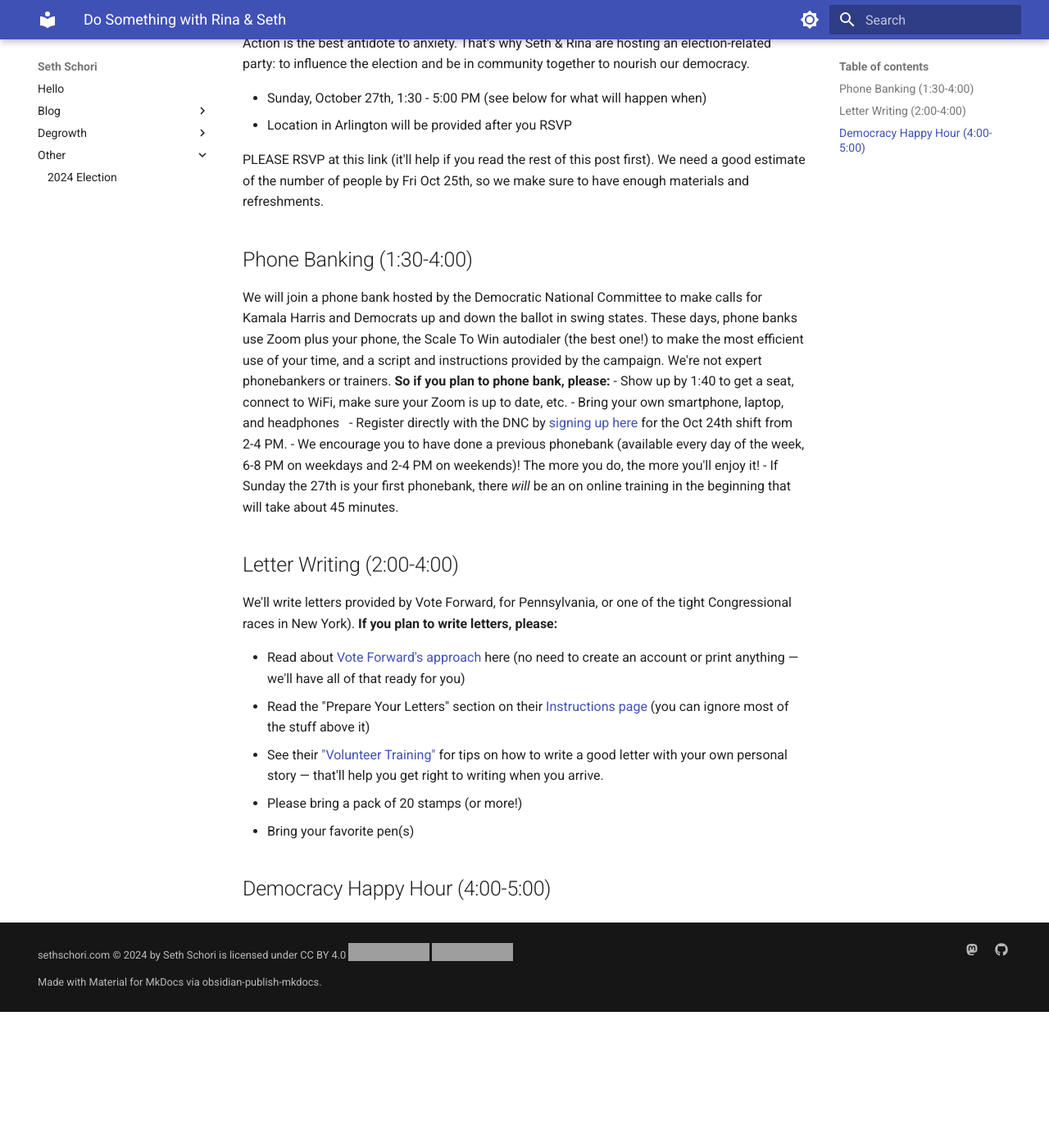
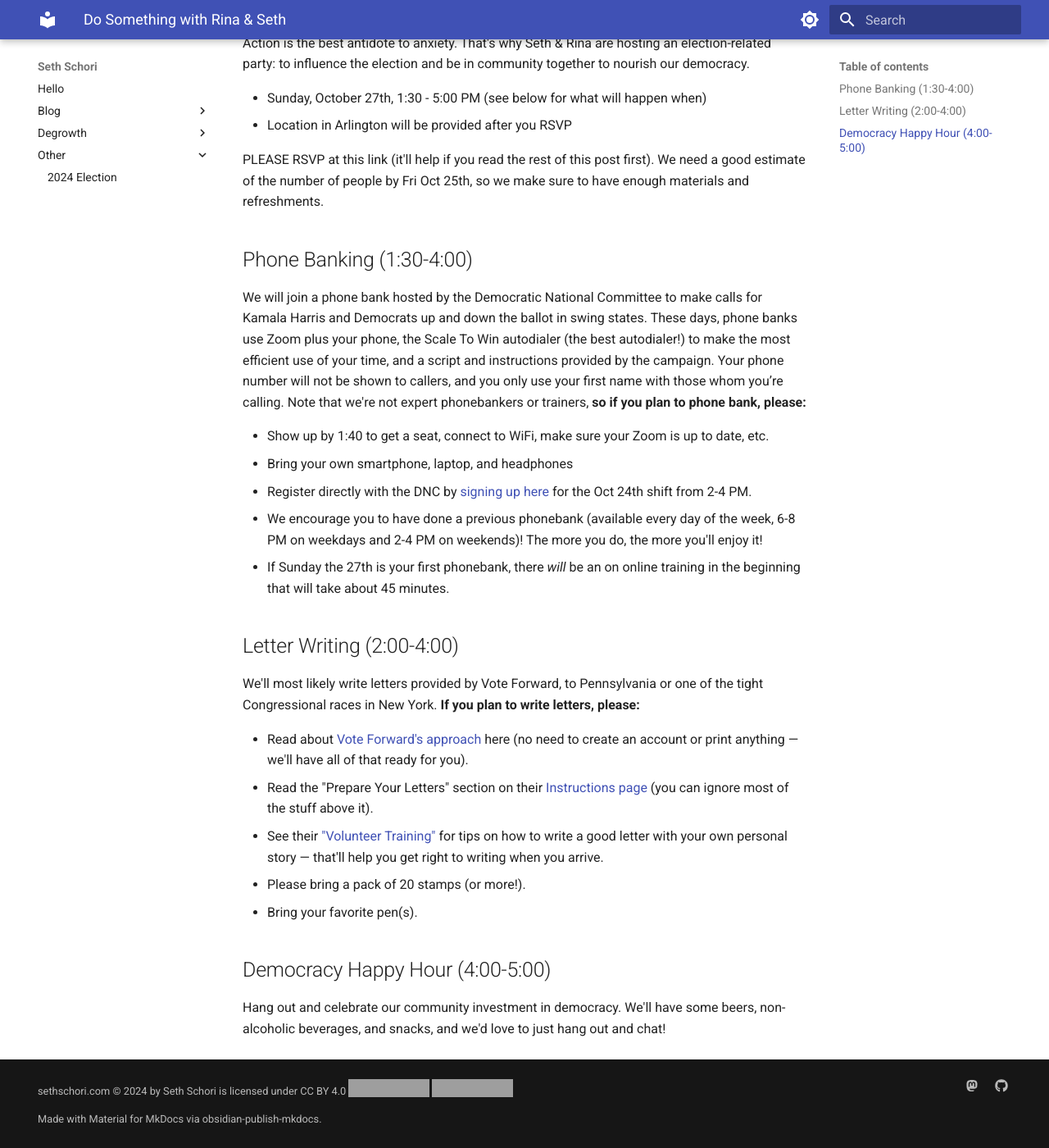
Before and after one commit to sethschori/sethschori.github.io, an MkDocs documentation site: the page built from docs/other/do-something.md, in a window 1280 px wide and 1400 px high, scrolled down 180 px. Shown: the whole window at 82% size. Built offline with MkDocs 1.6.1 and Material for MkDocs 9.7.7, drawn with Linux system fonts in a browser that asks for light colours; before the commit the page ends 1414 px from its top, so only the background shows below that; grey boxes are pictures that could not be loaded.

Commit message:
vault backup: 2024-10-15 23:10:22

```diff
--- a/docs/other/do-something.md
+++ b/docs/other/do-something.md
@@ -6,18 +6,20 @@
 
 PLEASE RSVP at this link (it'll help if you read the rest of this post first). We need a good estimate of the number of people by Fri Oct 25th, so we make sure to have enough materials and refreshments.
 ## Phone Banking (1:30-4:00)
-We will join a phone bank hosted by the Democratic National Committee to make calls for Kamala Harris and Democrats up and down the ballot in swing states. These days, phone banks use Zoom plus your phone, the Scale To Win autodialer (the best one!) to make the most efficient use of your time, and a script and instructions provided by the campaign. We're not expert phonebankers or trainers. **So if you plan to phone bank, please:**
+We will join a phone bank hosted by the Democratic National Committee to make calls for Kamala Harris and Democrats up and down the ballot in swing states. These days, phone banks use Zoom plus your phone, the Scale To Win autodialer (the best autodialer!) to make the most efficient use of your time, and a script and instructions provided by the campaign. Your phone number will not be shown to callers, and you only use your first name with those whom you’re calling. Note that we're not expert phonebankers or trainers, **so if you plan to phone bank, please:**
+
 - Show up by 1:40 to get a seat, connect to WiFi, make sure your Zoom is up to date, etc.
 - Bring your own smartphone, laptop, and headphones
 - Register directly with the DNC by [signing up here](https://events.democrats.org/event/569897/) for the Oct 24th shift from 2-4 PM.
 - We encourage you to have done a previous phonebank (available every day of the week, 6-8 PM on weekdays and 2-4 PM on weekends)! The more you do, the more you'll enjoy it!
 - If Sunday the 27th is your first phonebank, there _will_ be an on online training in the beginning that will take about 45 minutes.
 ## Letter Writing (2:00-4:00)
-We'll write letters provided by Vote Forward, for Pennsylvania, or one of the tight Congressional races in New York). **If you plan to write letters, please:**
+We'll most likely write letters provided by Vote Forward, to Pennsylvania or one of the tight Congressional races in New York. **If you plan to write letters, please:**
 
-- Read about [Vote Forward's approach](https://votefwd.org/about-us) here (no need to create an account or print anything — we'll have all of that ready for you)
-- Read the "Prepare Your Letters" section on their [Instructions page](https://votefwd.org/instructions#prepare-your-letters) (you can ignore most of the stuff above it)
+- Read about [Vote Forward's approach](https://votefwd.org/about-us) here (no need to create an account or print anything — we'll have all of that ready for you).
+- Read the "Prepare Your Letters" section on their [Instructions page](https://votefwd.org/instructions#prepare-your-letters) (you can ignore most of the stuff above it).
 - See their ["Volunteer Training"](https://votefwd.org/posts/Building-Your-Personal-Story) for tips on how to write a good letter with your own personal story — that'll help you get right to writing when you arrive.
-- Please bring a pack of 20 stamps (or more!)
-- Bring your favorite pen(s)
+- Please bring a pack of 20 stamps (or more!).
+- Bring your favorite pen(s).
 ## Democracy Happy Hour (4:00-5:00)
+Hang out and celebrate our community investment in democracy. We'll have some beers, non-alcoholic beverages, and snacks, and we'd love to just hang out and chat!
```
